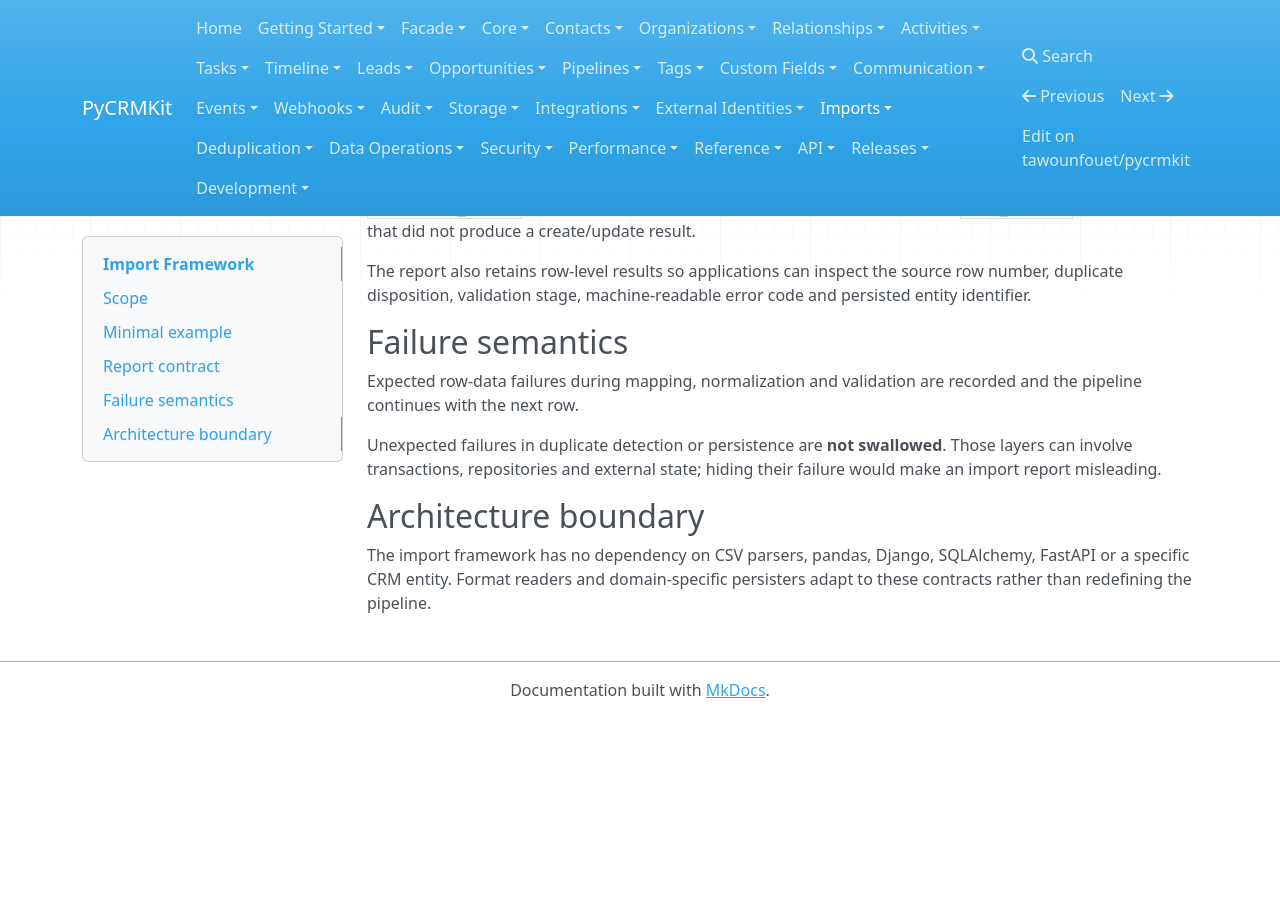
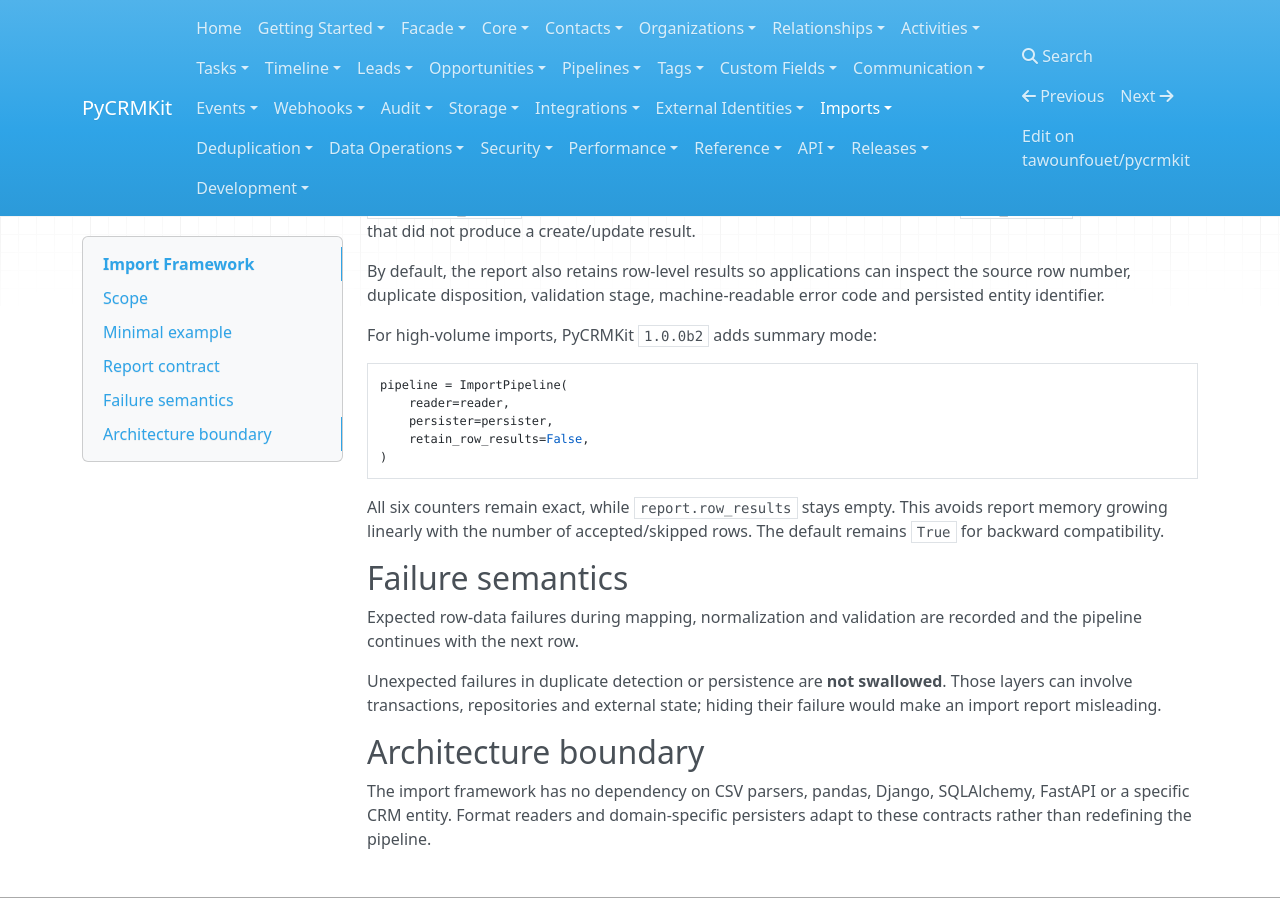
Before and after one commit to tawounfouet/pycrmkit, an MkDocs documentation site: the page built from docs/imports/index.md, in a window 1280 px wide and 900 px high, scrolled down 2183 px. Built offline with MkDocs 1.6.1, drawn with Linux system fonts in a browser that asks for light colours; nearby versions of some CDN libraries; before the commit the page ends 2901 px from its top, so only the background shows below that.

Commit message:
docs(import): document bounded-memory summary reporting

````diff
--- a/docs/imports/index.md
+++ b/docs/imports/index.md
@@ -116,9 +116,23 @@ validation_errors
 `validation_errors` counts structured validation/transformation issues, while
 `rows_skipped` counts rows that did not produce a create/update result.
 
-The report also retains row-level results so applications can inspect the
+By default, the report also retains row-level results so applications can inspect the
 source row number, duplicate disposition, validation stage, machine-readable
 error code and persisted entity identifier.
+
+For high-volume imports, PyCRMKit `1.0.0b2` adds summary mode:
+
+```python
+pipeline = ImportPipeline(
+    reader=reader,
+    persister=persister,
+    retain_row_results=False,
+)
+```
+
+All six counters remain exact, while `report.row_results` stays empty. This
+avoids report memory growing linearly with the number of accepted/skipped rows.
+The default remains `True` for backward compatibility.
 
 ## Failure semantics
 
````
